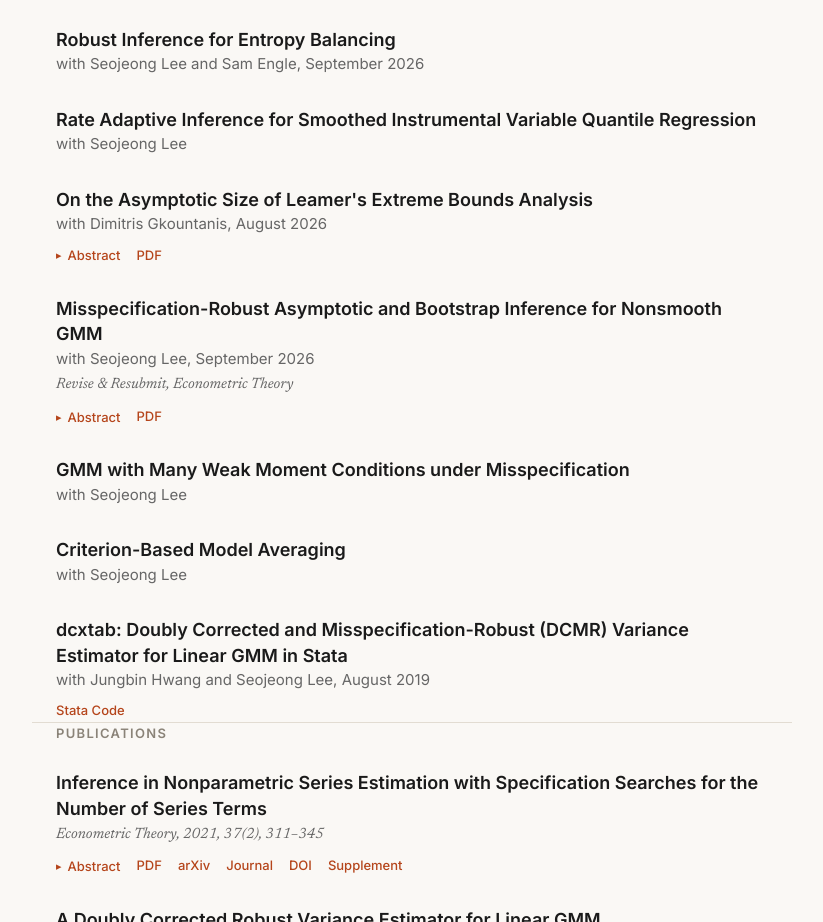
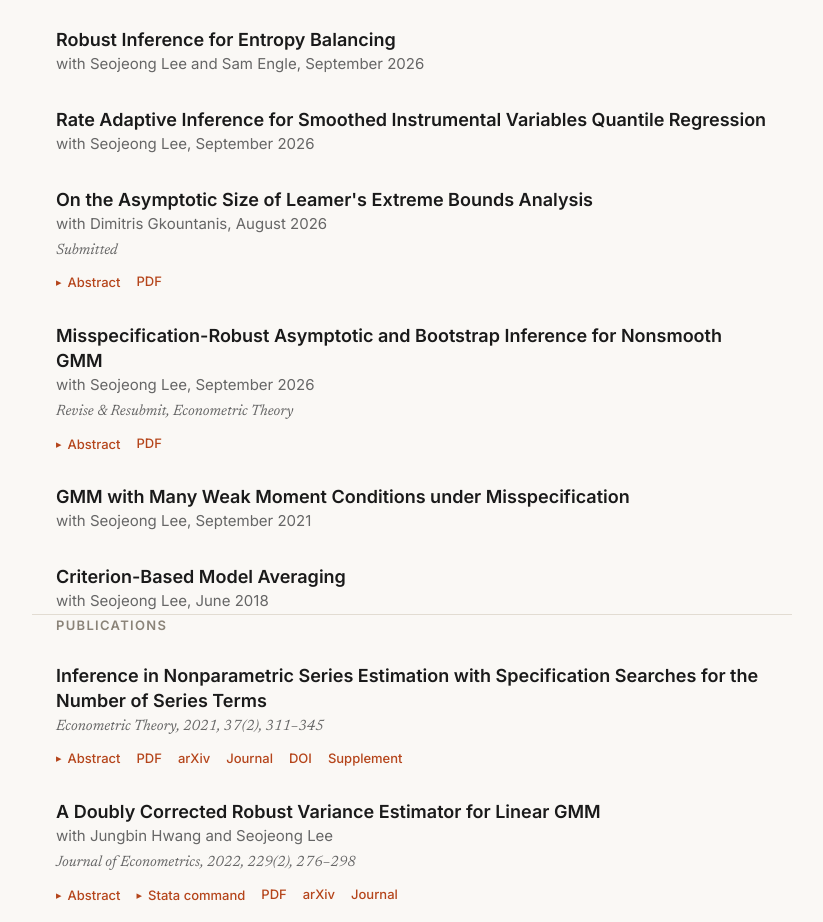
Before and after one commit to david-bkang/david-bkang.github.io, a plain HTML site: page index.html in a window 1280 px wide. Shown: the part 881-1803 px from the top of the page, without its empty margins (228-1051 px from the left). Drawn offline with Linux system fonts and the light colour scheme.

Commit message:
Sync working-paper dates/statuses with CV; move dcxtab to Stata commands
Co-Authored-By: Claude Opus 5.5 <noreply@anthropic.com>

```diff
--- a/index.html
+++ b/index.html
@@ -238,13 +238,14 @@
     </div>
 
     <div class="item">
-      <div class="title">Rate Adaptive Inference for Smoothed Instrumental Variable Quantile Regression</div>
-      <div class="auth">with Seojeong Lee</div>
+      <div class="title">Rate Adaptive Inference for Smoothed Instrumental Variables Quantile Regression</div>
+      <div class="auth">with Seojeong Lee, September 2026</div>
     </div>
 
     <div class="item">
       <div class="title">On the Asymptotic Size of Leamer's Extreme Bounds Analysis</div>
       <div class="auth">with Dimitris Gkountanis, August 2026</div>
+      <div class="meta">Submitted</div>
       <div class="actions">
         <button class="abs-btn" aria-expanded="false">Abstract</button>
         <a href="papers/LeamerEBA_web.pdf" target="_blank" rel="noopener">PDF</a>
@@ -265,20 +266,12 @@
 
     <div class="item">
       <div class="title">GMM with Many Weak Moment Conditions under Misspecification</div>
-      <div class="auth">with Seojeong Lee</div>
+      <div class="auth">with Seojeong Lee, September 2021</div>
     </div>
 
     <div class="item">
       <div class="title">Criterion-Based Model Averaging</div>
-      <div class="auth">with Seojeong Lee</div>
-    </div>
-
-    <div class="item">
-      <div class="title">dcxtab: Doubly Corrected and Misspecification-Robust (DCMR) Variance Estimator for Linear GMM in Stata</div>
-      <div class="auth">with Jungbin Hwang and Seojeong Lee, August 2019</div>
-      <div class="actions">
-        <a href="https://github.com/j6hwang/doublycorrected" target="_blank" rel="noopener">Stata Code</a>
-      </div>
+      <div class="auth">with Seojeong Lee, June 2018</div>
     </div>
   </section>
 
@@ -317,6 +310,7 @@
         <ul>
           <li>Linear IV: <code>dcivreg</code> (by <a href="https://github.com/j6hwang/doublycorrected" target="_blank" rel="noopener">authors</a>)</li>
           <li>Linear dynamic panel GMM: <code>xtdpdgmm, vce(robust, dc)</code> (by <a href="https://www.kripfganz.de/stata/xtdpdgmm.html" target="_blank" rel="noopener">Sebastian Kripfganz</a>)</li>
+          <li>Linear GMM (DCMR variance estimator): <code>dcxtab</code> (by <a href="https://github.com/j6hwang/doublycorrected" target="_blank" rel="noopener">authors</a>)</li>
         </ul>
       </div>
     </div>
```
